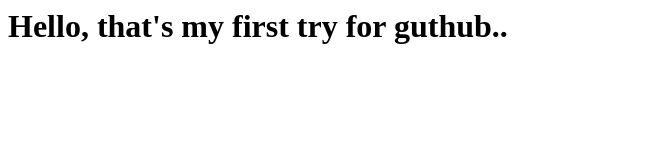
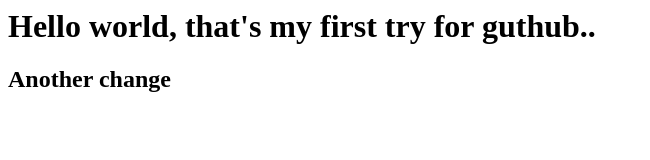
Before and after one commit to rahaf-alzahrani/First-try, a plain HTML site: page index.html in a window 1280 px wide. Shown: the whole page, without its empty margins (0-650 px from the left). Drawn offline with Linux system fonts and the light colour scheme.

Commit message:
second commit!

```diff
--- a/index.html
+++ b/index.html
@@ -1,4 +1,5 @@
 <html>
 
-<h1>Hello, that's my first try for guthub..</h1>
+<h1>Hello world, that's my first try for guthub..</h1>
+<h2>Another change</h2>
 </html>
```
